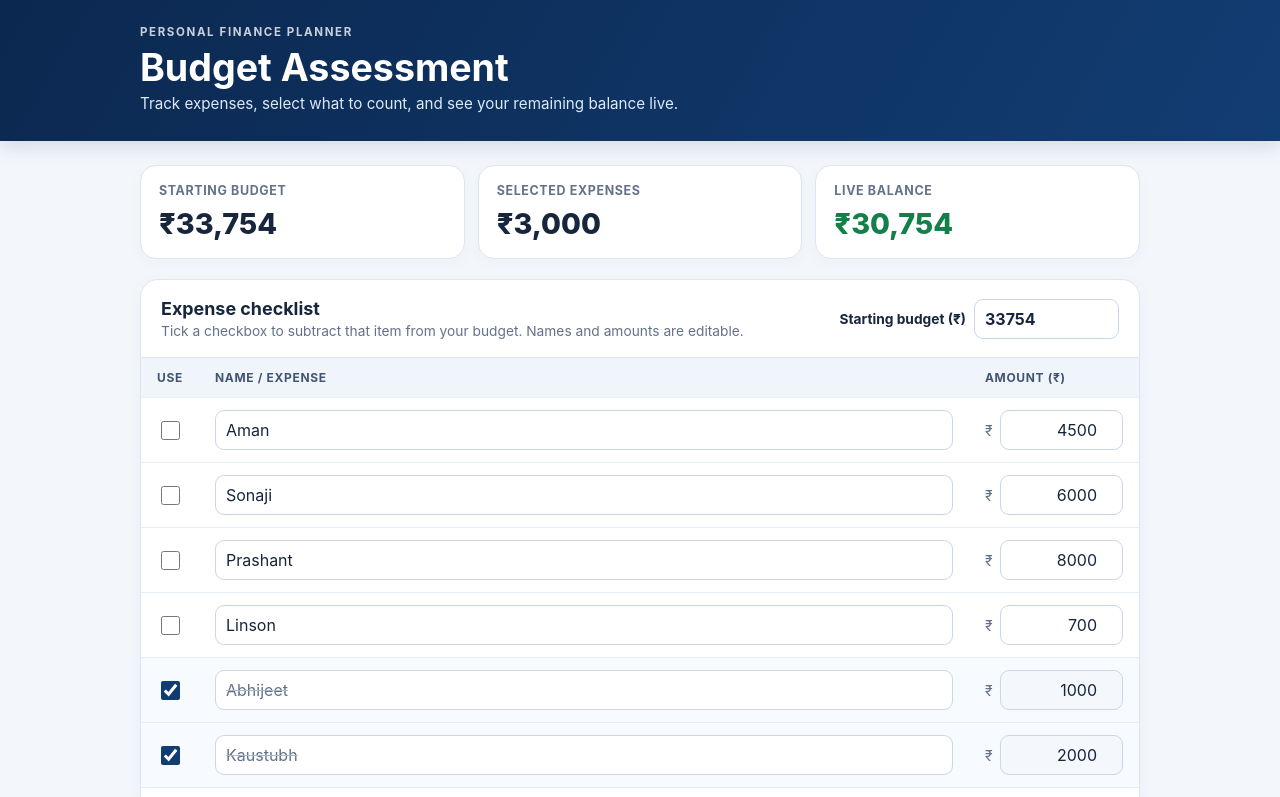
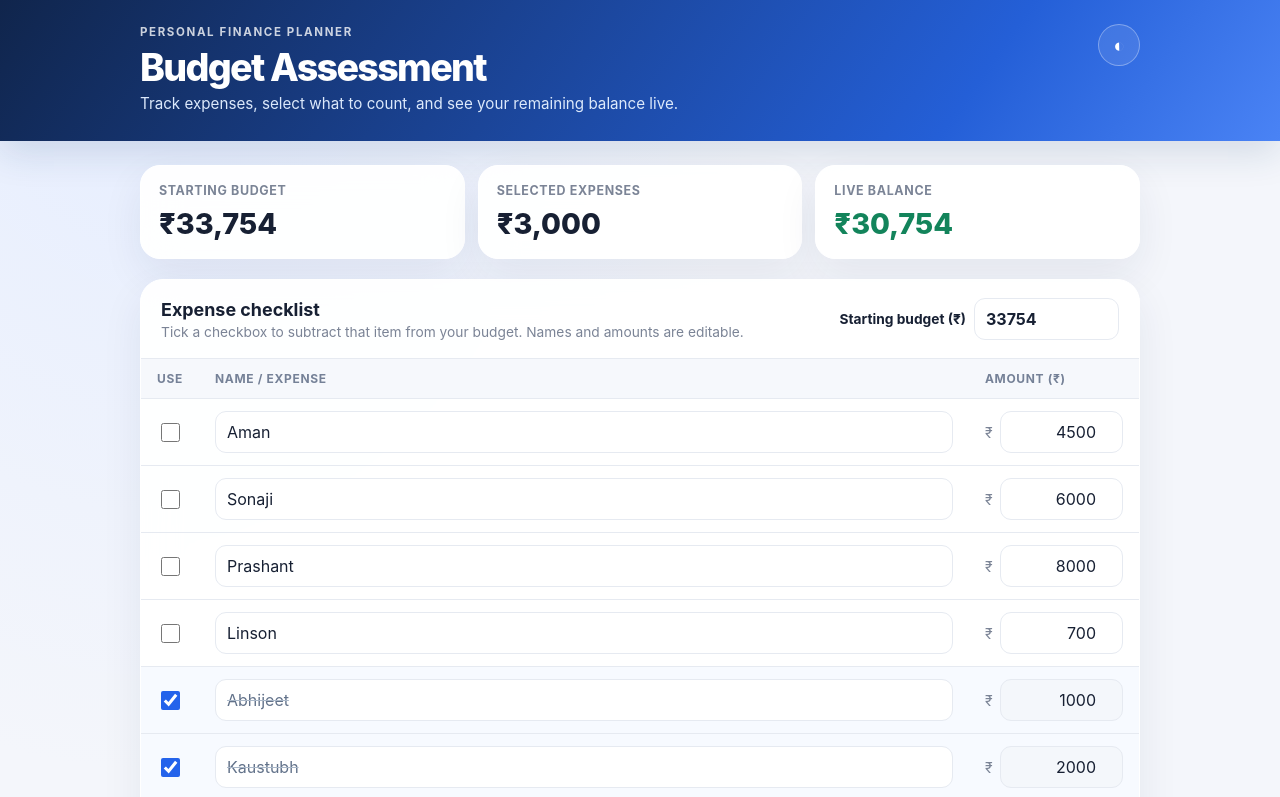
Before and after one commit to jordan4raj-alt/Budget, a plain HTML site: page index.html in a window 1280 px wide. Shown: the top 797 px of the page. Drawn offline with Linux system fonts and the light colour scheme.

Commit message:
Add files via upload

```diff
--- a/index.html
+++ b/index.html
@@ -78,7 +78,6 @@
   .danger { color: #9b3030; background: #fff0f0; }
   .note { color: var(--muted); font-size: .82rem; line-height: 1.5; margin: 14px 2px 0; }
   @media (max-width: 650px) {
-    body { background: #f5f7fa; }
     .header-inner, main { width: min(100% - 22px, 1000px); }
     header { padding: 22px 0 24px; }
     main { padding-top: 16px; }
@@ -91,11 +90,23 @@
     #budgetInput { width: 130px; }
   }
 </style>
+<style id="premium-refresh">
+:root{--blue:#2463eb;--ink:#172033;--muted:#7b8496;--line:#e6eaf1;--surface:rgba(255,255,255,.94);--page:#f4f6fb;--green:#13845b;--red:#c53b43}
+*{box-sizing:border-box}body{background:radial-gradient(ellipse at 12% 0%,#e5edff 0,transparent 38%),var(--page);color:var(--ink);font-family:-apple-system,BlinkMacSystemFont,"SF Pro Display","Segoe UI",sans-serif}
+header{background:linear-gradient(125deg,#10254c,#245fd7 75%,#4a83f5);box-shadow:0 12px 35px #173d6a24}h1{letter-spacing:-.045em;font-weight:800}
+.metric,.panel{background:var(--surface);backdrop-filter:blur(18px);border:1px solid #fff;box-shadow:0 16px 42px rgba(24,39,75,.075)}.metric{border-radius:20px}.panel{border-radius:23px}
+th{background:#f6f8fc;color:#758197}th,td{border-bottom:1px solid var(--line)}input[type=number],input[type=text]{border:1px solid var(--line);border-radius:11px;padding:10px 11px}input:focus{outline:3px solid #2463eb20;border-color:#76a0f5}
+.expense-type{background:#edf3ff;color:#2455ad}.bottom{background:#fbfcff;border-top:1px solid var(--line)}button{border-radius:12px;transition:transform .15s,filter .15s}button:active{transform:scale(.97)}.primary{background:linear-gradient(135deg,#3478ff,#2054d4);box-shadow:0 7px 16px #2463eb30}.secondary{background:#edf3ff;color:#2458b6}
+.theme-toggle{position:absolute;right:max(16px,calc((100vw - 1000px)/2));top:24px;width:42px;height:42px;padding:0;border:1px solid #ffffff55;border-radius:50%;background:#ffffff18;color:white;font-size:19px}
+body.dark{color-scheme:dark;--ink:#eef3ff;--muted:#9eabc0;--line:#2b3850;--surface:rgba(24,33,51,.96);--page:#0c1220;background:radial-gradient(ellipse at 12% 0%,#1b2e52 0,transparent 40%),var(--page);color:var(--ink)}body.dark .metric,body.dark .panel{border-color:#2b3850}body.dark input[type=number],body.dark input[type=text]{background:#172136;color:#eef3ff;border-color:#34435d}body.dark th,body.dark .bottom{background:#172136}body.dark tbody tr:hover,body.dark .paid-row{background:#1c2a43}body.dark .paid-row td:last-child input{background:#202e47}body.dark .secondary{background:#23385d;color:#cbdcff}
+@media(max-width:650px){.theme-toggle{top:18px;right:12px;width:38px;height:38px}.metric{border-radius:17px}.panel{border-radius:19px}}
+</style>
 </head>
 <body>
 <header>
   <div class="header-inner">
     <div class="eyebrow">Personal finance planner</div>
+    <button class="theme-toggle" id="themeToggle" type="button" aria-label="Toggle dark mode">◐</button>
     <h1>Budget Assessment</h1>
     <p>Track expenses, select what to count, and see your remaining balance live.</p>
   </div>
@@ -160,18 +171,9 @@
     { name: "EMI", amount: 7111, checked: false, type: "FIXED" },
     { name: "Moneyview EMI", amount: 1756, checked: false, type: "FIXED" }
   ];
-  const savedState = (() => {
-    try { return JSON.parse(localStorage.getItem("budgetAssessmentState") || "null"); }
-    catch (_) { return null; }
-  })();
-  let expenses = Array.isArray(savedState?.expenses)
-    ? savedState.expenses
-    : initialExpenses.map(item => ({ ...item }));
+  let expenses = initialExpenses.map(item => ({ ...item }));
   const rows = document.getElementById("expenseRows");
   const budgetInput = document.getElementById("budgetInput");
-  if (savedState && Number.isFinite(Number(savedState.budget))) {
-    budgetInput.value = Math.max(0, Number(savedState.budget));
-  }
   const money = value => "₹" + Math.round(value).toLocaleString("en-IN");
   const safeAmount = value => Math.max(0, Number(value) || 0);
 
@@ -228,11 +230,6 @@
     document.getElementById("selectedCount").textContent = selected.length;
     document.getElementById("deductedTotal").textContent = money(total);
     [...rows.rows].forEach((row, i) => row.classList.toggle("paid-row", !!expenses[i]?.checked));
-    try {
-      localStorage.setItem("budgetAssessmentState", JSON.stringify({
-        budget, expenses
-      }));
-    } catch (_) {}
   }
   budgetInput.addEventListener("input", update);
   document.getElementById("selectAll").addEventListener("click", () => { expenses.forEach(e => e.checked = true); renderRows(); });
@@ -245,6 +242,11 @@
     inputs[inputs.length - 1]?.select();
   });
   renderRows();
+  const themeToggle = document.getElementById("themeToggle");
+  themeToggle.addEventListener("click", () => {
+    document.body.classList.toggle("dark");
+    themeToggle.textContent = document.body.classList.contains("dark") ? "☀" : "◐";
+  });
 })();
 </script>
 </body>
```
Also changed, not shown: 1 other file.
